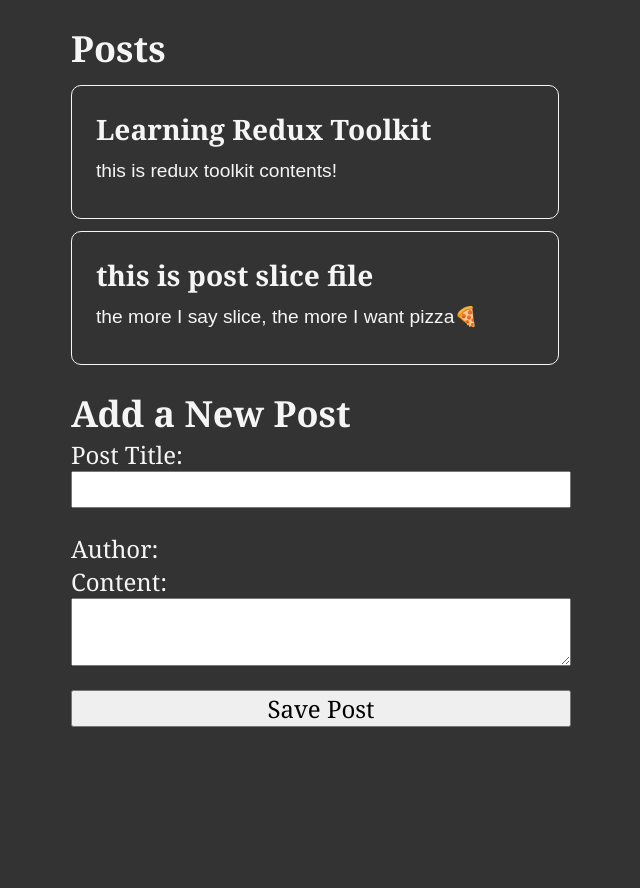
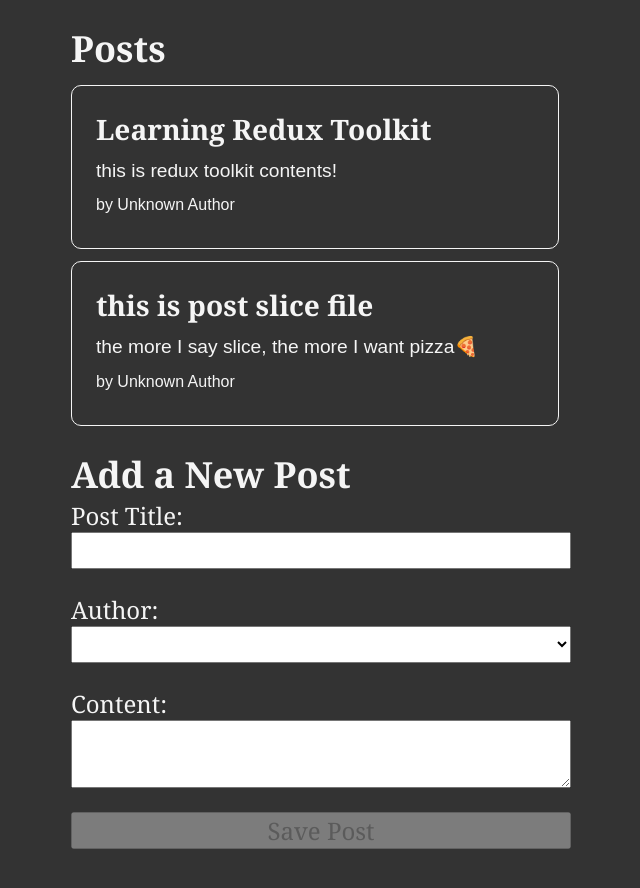
Before and after one commit to Elenapark/ReduxToolkit_Basic, a React (Create React App) app: page / in a window 1280 px wide. Shown: the top 888 px of the page, without its empty margins (319-959 px from the left). Built offline with nearby package versions, Linux system fonts and the light colour scheme.

Commit message:
add : make userSlice for Author Data

```diff
--- a/src/app/store.js
+++ b/src/app/store.js
@@ -1,10 +1,12 @@
 import { configureStore } from "@reduxjs/toolkit";
 import postSlice from "../features/posts/postSlice";
+import usersSlice from "../features/users/usersSlice";
 // import counterSlice from "../features/counter/counterSlice";
 
 export const store = configureStore({
   reducer: {
     // counter: counterSlice,
     posts: postSlice,
+    users: usersSlice,
   },
 });
--- a/src/features/posts/AddPostForm.js
+++ b/src/features/posts/AddPostForm.js
@@ -1,24 +1,36 @@
 import { useState } from "react";
-import { useDispatch } from "react-redux";
-import { nanoid } from "@reduxjs/toolkit"; // generate a random Id
+import { useDispatch, useSelector } from "react-redux";
 import { postAdded } from "./postSlice";
+import { selectAllUsers } from "../users/usersSlice";
 
 const AddPostForm = () => {
   const dispatch = useDispatch();
 
   const [title, setTitle] = useState("");
   const [content, setContent] = useState("");
+  const [userId, setUserId] = useState("");
+
+  const users = useSelector(selectAllUsers);
 
   const onTitleChanged = (e) => setTitle(e.target.value);
   const onContentChanged = (e) => setContent(e.target.value);
+  const onAuthorChanged = (e) => setUserId(e.target.value);
 
   const onSavePostClicked = () => {
     if (title && content) {
-      dispatch(postAdded(title, content));
+      dispatch(postAdded(title, content, userId));
       setTitle("");
       setContent("");
     }
   };
+
+  const canSave = Boolean(title) && Boolean(content) && Boolean(userId);
+
+  const usersOptions = users.map((user) => (
+    <option key={user.id} value={user.id}>
+      {user.name}
+    </option>
+  ));
 
   return (
     <section>
@@ -33,10 +45,10 @@
           onChange={onTitleChanged}
         />
         <label htmlFor="postAuthor">Author:</label>
-        {/* <select id="postAuthor" value={userId} onChange={onAuthorChanged}>
+        <select id="postAuthor" value={userId} onChange={onAuthorChanged}>
           <option value=""></option>
           {usersOptions}
-        </select> */}
+        </select>
         <label htmlFor="postContent">Content:</label>
         <textarea
           id="postContent"
@@ -44,7 +56,7 @@
           value={content}
           onChange={onContentChanged}
         />
-        <button type="button" onClick={onSavePostClicked}>
+        <button type="button" onClick={onSavePostClicked} disabled={!canSave}>
           Save Post
         </button>
       </form>
--- /dev/null
+++ b/src/features/posts/PostAuthor.js
@@ -0,0 +1,11 @@
+import { useSelector } from "react-redux";
+import { selectAllUsers } from "../users/usersSlice";
+
+const PostAuthor = ({ userId }) => {
+  const users = useSelector(selectAllUsers);
+  const author = users.find((user) => user.id === userId);
+
+  return <span>by {author ? author.name : "Unknown Author"}</span>;
+};
+
+export default PostAuthor;
--- a/src/features/posts/PostLists.js
+++ b/src/features/posts/PostLists.js
@@ -1,4 +1,5 @@
 import { useSelector } from "react-redux";
+import PostAuthor from "./PostAuthor";
 import { selectAllPosts } from "./postSlice";
 
 const PostLists = () => {
@@ -12,6 +13,9 @@
           <article key={post.id}>
             <h3>{post.title}</h3>
             <p>{post.content.substring(0, 100)}</p>
+            <p className="postCredit">
+              <PostAuthor userId={post.userId} />
+            </p>
           </article>
         );
       })}
--- a/src/features/posts/postSlice.js
+++ b/src/features/posts/postSlice.js
@@ -21,12 +21,13 @@
       reducer(state, action) {
         state.push(action.payload);
       },
-      prepare(title, content) {
+      prepare(title, content, userId) {
         return {
           payload: {
             id: nanoid(),
             title,
             content,
+            userId,
           },
         };
       },
--- /dev/null
+++ b/src/features/users/usersSlice.js
@@ -0,0 +1,18 @@
+import { createSlice } from "@reduxjs/toolkit";
+
+const initialState = [
+  { id: "0", name: "Elena Park" },
+  { id: "1", name: "SungJi Park" },
+  { id: "2", name: "HanSook Ko" },
+  { id: "3", name: "SoonIl Park" },
+];
+
+const usersSlice = createSlice({
+  name: "users",
+  initialState,
+  reducers: {},
+});
+
+export const selectAllUsers = (state) => state.users;
+
+export default usersSlice.reducer;
```
